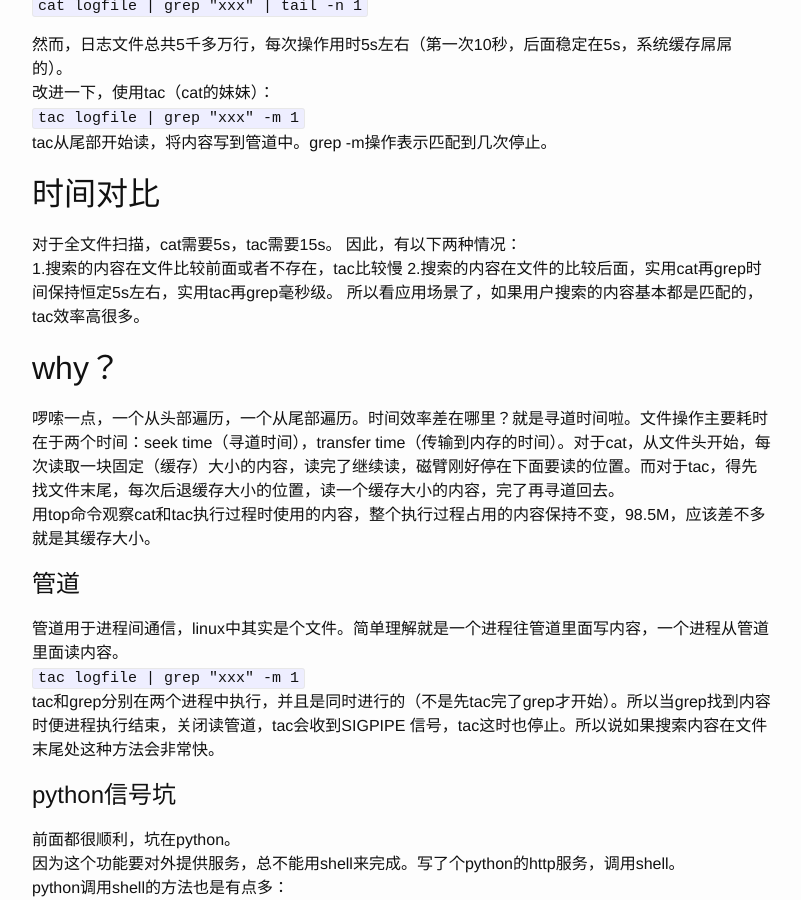
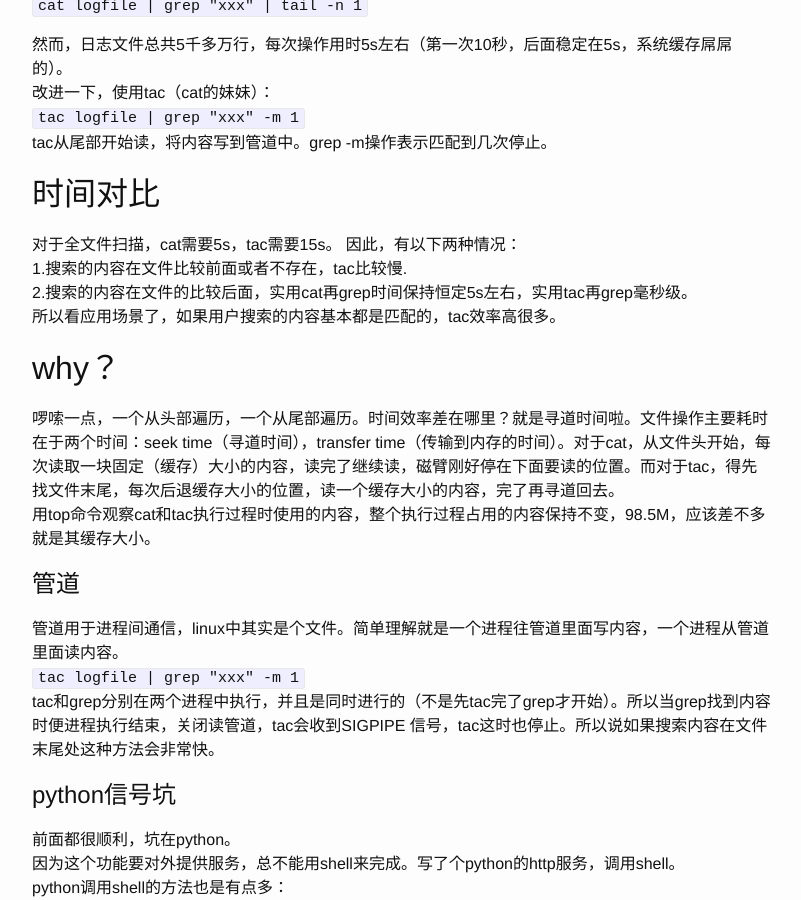
Before and after one commit to kuangchanglang/kuangchanglang.github.io, a Jekyll site: the page built from _posts/2015-08-13-pythonshell.md, in a window 1280 px wide and 900 px high, scrolled down 461 px. Shown: the whole window, without its empty margins (238-1039 px from the left). Built offline with Jekyll 4.4.1, drawn with Linux system fonts in a browser that asks for light colours.

```diff
--- a/_posts/2015-08-13-pythonshell.md
+++ b/_posts/2015-08-13-pythonshell.md
@@ -23,7 +23,7 @@ tac从尾部开始读，将内容写到管道中。grep -m操作表示匹配到
 
 ##时间对比
 对于全文件扫描，cat需要5s，tac需要15s。  因此，有以下两种情况：
-1.搜索的内容在文件比较前面或者不存在，tac比较慢
+1.搜索的内容在文件比较前面或者不存在，tac比较慢.
 2.搜索的内容在文件的比较后面，实用cat再grep时间保持恒定5s左右，实用tac再grep毫秒级。
 所以看应用场景了，如果用户搜索的内容基本都是匹配的，tac效率高很多。
 
```
